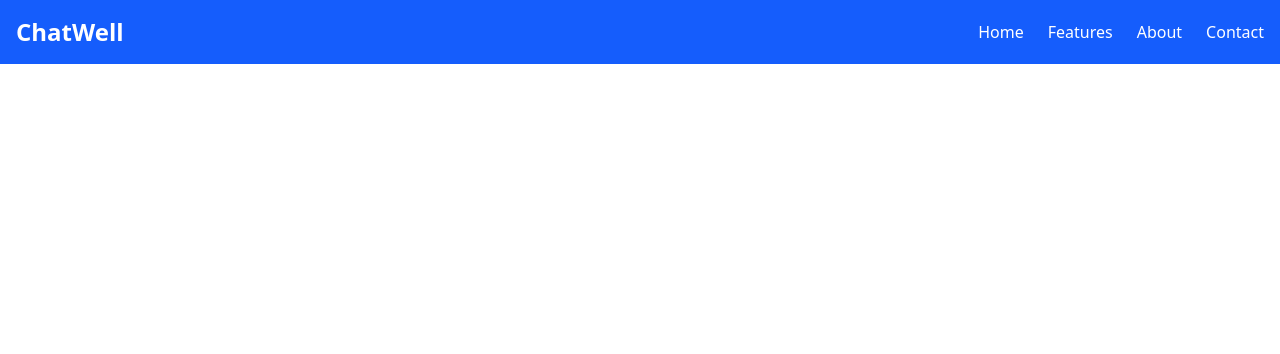
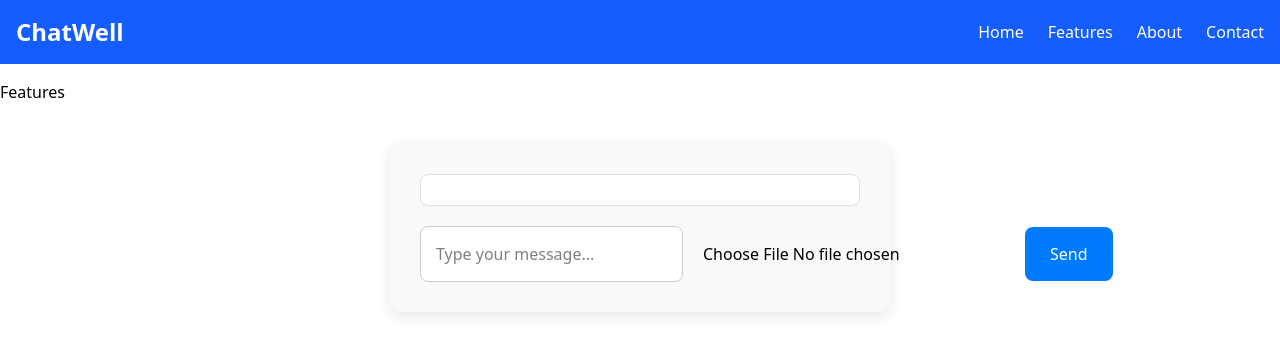
Before and after one commit to RyanX5/chatwell, a React (Vite) app in the folder chatwell/: page /features in a window 1280 px wide. Shown: the top 354 px of the page. Built offline with nearby package versions, Linux system fonts and the light colour scheme.

Commit message:
updated chatbot feature

```diff
--- a/chatwell/src/App.jsx
+++ b/chatwell/src/App.jsx
@@ -7,7 +7,7 @@ import HomePage from './pages/Home';
 import Navbar from './components/Navbar';
 import Report from './pages/Report';
 import About from './pages/About';
-
+import Features from './pages/Features';
 
 function App() {
   return (
@@ -18,6 +18,7 @@ function App() {
           <Route path="/" element={<HomePage />} />
           <Route path="/report" element={<Report/>}/>
           <Route path="/about" element={<About/>}/>
+          <Route path="/features" element={<Features/>}/>
         </Routes>
       </div>
     </Router>
--- a/chatwell/src/components/Chatbot.css
+++ b/chatwell/src/components/Chatbot.css
@@ -1,49 +1,87 @@
+body {
+  background-color: #ffffff; /* White background for the entire page */
+  color: #000000; /* Black text color */
+}
+
 .chatbot-container {
-    border: 1px solid #ccc;
-    border-radius: 8px;
-    padding: 16px;
-    max-width: 400px;
-    margin: 20px auto;
-    background-color: #f9f9f9;
+  border: none;
+  border-radius: 12px;
+  padding: 30px; /* Increased padding */
+  max-width: 500px; /* Increased width */
+  margin: 40px auto; /* Increased margin */
+  background-color: #f9f9f9; /* Light background for the chatbot */
+  box-shadow: 0 4px 15px rgba(0, 0, 0, 0.1); /* Optional shadow for depth */
 }
 
 .chatbot-messages {
-    max-height: 300px;
+  max-height: 400px; /* Increased height */
   overflow-y: auto;
-    margin-bottom: 10px;
+  margin-bottom: 20px;
+  padding: 15px; /* Increased padding */
+  border-radius: 8px;
+  background-color: #ffffff; /* White background for messages */
+  border: 1px solid #e0e0e0; /* Light border for messages */
 }
 
 .chatbot-messages div {
-    margin: 5px 0;
+  margin: 10px 0; /* Increased margin */
+  padding: 12px; /* Increased padding */
+  border-radius: 8px;
+  word-wrap: break-word; /* Ensure long text wraps */
+  max-width: 90%; /* Limit message width */
 }
 
 .user {
   text-align: right;
-    color: blue;
+  background-color: #007bff; /* Blue for user messages */
+  color: #ffffff; /* White text for user */
+  margin-left: auto; /* Align user messages to the right */
 }
 
 .bot {
   text-align: left;
-    color: green;
+  background-color: #e0e0e0; /* Light gray for bot messages */
+  color: #000000; /* Black text for bot */
 }
 
 .chatbot-input {
   display: flex;
+  align-items: center;
+  margin-top: 15px; /* Increased margin */
 }
 
-  .chatbot-input input {
+.chatbot-input input[type="text"] {
   flex: 1;
-    padding: 10px;
-    border: 1px solid #ccc;
-    border-radius: 4px;
+  padding: 15px; /* Increased padding */
+  border: 1px solid #ccc; /* Light border */
+  border-radius: 8px;
+  margin-right: 10px; /* Increased margin */
+  background-color: #ffffff; /* White input background */
+  color: #000000; /* Black text */
+  font-size: 16px; /* Increased font size */
+}
+
+.chatbot-input input[type="text"]:focus {
+  outline: none; /* Remove outline */
+  box-shadow: 0 0 5px #007bff; /* Blue glow on focus */
+}
+
+.chatbot-input input[type="file"] {
+  margin-left: 10px; /* Increased margin */
 }
 
 .chatbot-input button {
-    padding: 10px;
-    margin-left: 5px;
-    background-color: blue;
+  padding: 15px 25px; /* Increased padding */
+  margin-left: 10px; /* Increased margin */
+  background-color: #007bff; /* Blue button */
   color: white;
   border: none;
-    border-radius: 4px;
+  border-radius: 8px;
   cursor: pointer;
+  transition: background-color 0.3s;
+  font-size: 16px; /* Increased font size */
 }
+
+.chatbot-input button:hover {
+  background-color: #0056b3; /* Darker blue on hover */
+}
--- a/chatwell/src/components/Chatbot.jsx
+++ b/chatwell/src/components/Chatbot.jsx
@@ -1,14 +1,18 @@
 import React, { useState } from 'react';
-import './Chatbot.css'; // Import the CSS file
+import './Chatbot.css'; // Ensure this path is correct
 
 const Chatbot = () => {
   const [messages, setMessages] = useState([]);
   const [input, setInput] = useState('');
+  const [file, setFile] = useState(null);
 
   const handleSend = () => {
-    if (input.trim()) {
-      setMessages([...messages, { text: input, sender: 'user' }]);
+    if (input.trim() || file) {
+      const newMessage = { text: input, sender: 'user', file };
+      setMessages([...messages, newMessage]);
       setInput('');
+      setFile(null);
+
       // Simulate a bot response
       setTimeout(() => {
         setMessages((prevMessages) => [
@@ -19,12 +23,17 @@ const Chatbot = () => {
     }
   };
 
+  const handleFileChange = (e) => {
+    setFile(e.target.files[0]);
+  };
+
   return (
     <div className="chatbot-container">
       <div className="chatbot-messages">
         {messages.map((msg, index) => (
           <div key={index} className={msg.sender}>
             {msg.text}
+            {msg.file && <p>Attachment: {msg.file.name}</p>}
           </div>
         ))}
       </div>
@@ -35,6 +44,11 @@ const Chatbot = () => {
           onChange={(e) => setInput(e.target.value)}
           placeholder="Type your message..."
         />
+        <input
+          type="file"
+          accept="image/*,application/pdf"
+          onChange={handleFileChange}
+        />
         <button onClick={handleSend}>Send</button>
       </div>
     </div>
```
Lines whose indentation alone changed are shown as unchanged.
